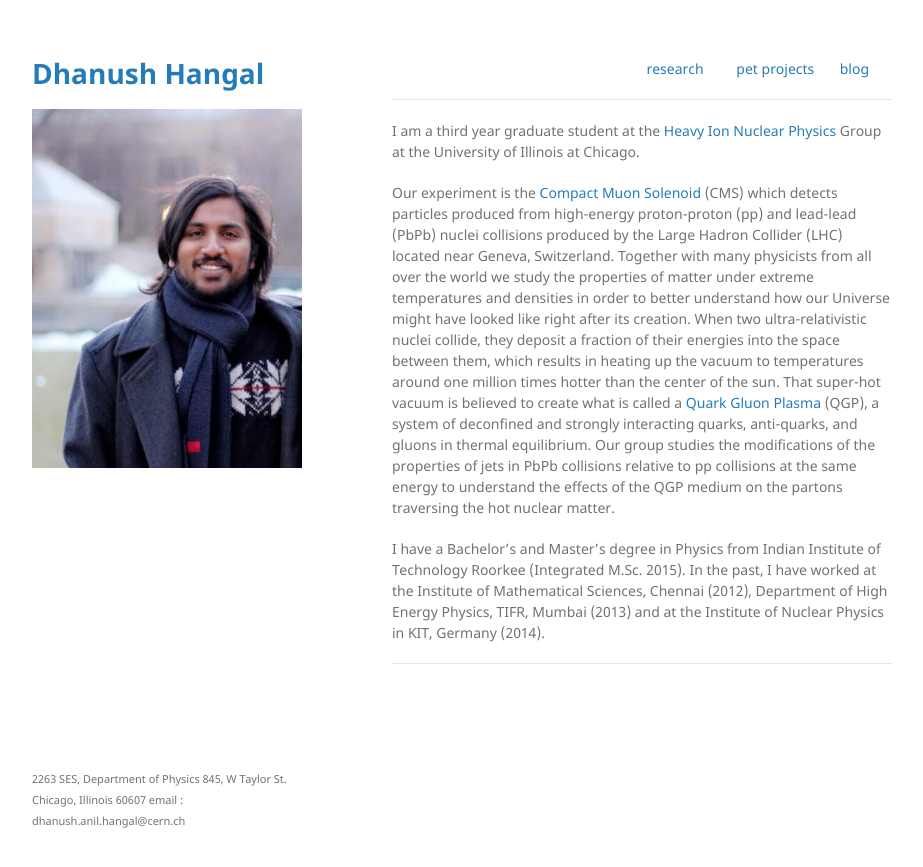
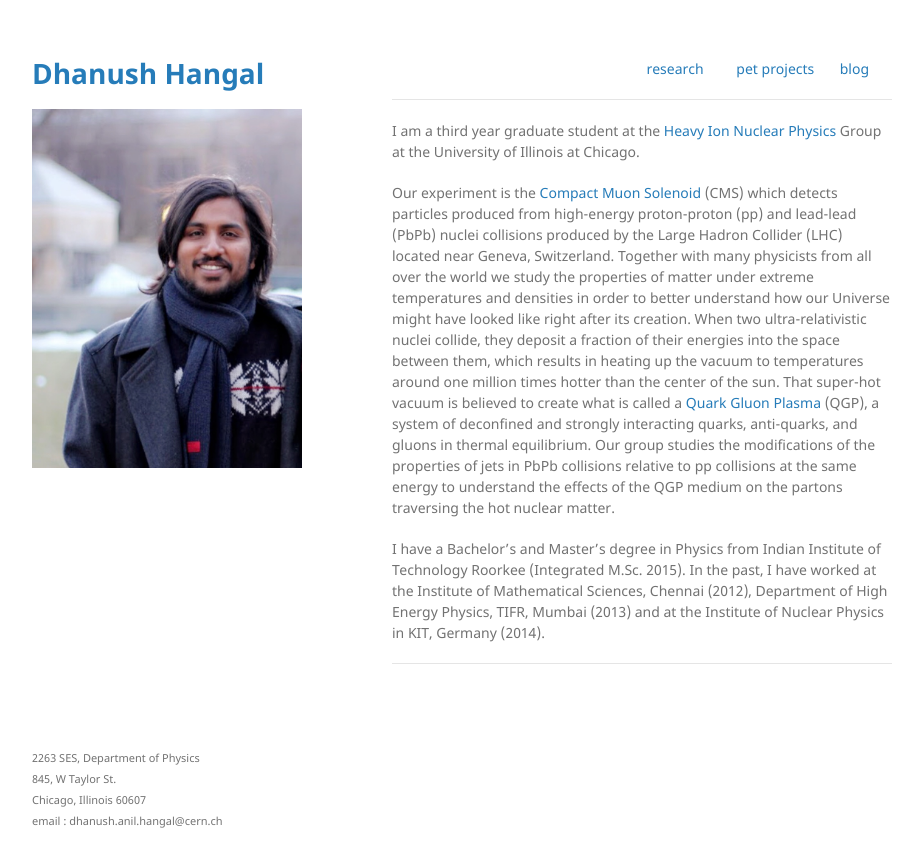
Before and after one commit to dhanushhangal/dhanushhangal.github.io, a Jekyll site: the page built from index.md, in a window 1280 px wide. Shown: the top 867 px of the page, without its empty margins (178-1101 px from the left). Built offline with Jekyll 4.4.1, drawn with Linux system fonts in a browser that asks for light colours; the repository's description, which GitHub fills in, is left out.

```diff
--- a/_layouts/default.html
+++ b/_layouts/default.html
@@ -41,9 +41,9 @@
         {% if site.github.is_project_page %}
         <p>This project is maintained by <a href="{{ site.github.owner_url }}">{{ site.github.owner_name }}</a></p>
         {% endif %}
-        <p><small>2263 SES, Department of Physics
-          845, W Taylor St.
-          Chicago, Illinois 60607
+        <p><small>2263 SES, Department of Physics<br />
+          845, W Taylor St.<br />
+          Chicago, Illinois 60607<br />
           email : dhanush.anil.hangal@cern.ch</small></p>
       </footer>
     </div>
```
